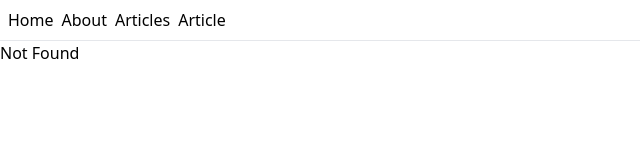
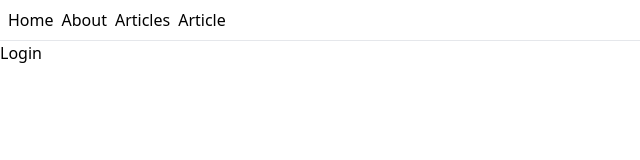
Before and after one commit to tiavina-mika/vite-template, a React (Vite) app: page /login in a window 1280 px wide. Before the commit this address had no page. Shown: the top 160 px of the page, without its empty margins (0-640 px from the left). Built offline with nearby package versions, Linux system fonts and the light colour scheme.

Commit message:
refactor routes

```diff
--- a/src/main.tsx
+++ b/src/main.tsx
@@ -2,21 +2,19 @@ import React, { StrictMode } from "react";
 import ReactDOM from "react-dom/client";
 import {
   Outlet,
-  RouterProvider,
+  // RouterProvider,
   Link,
   createRouter,
   createRoute,
   createRootRoute,
 } from "@tanstack/react-router";
 import { TanStackRouterDevtools } from "@tanstack/router-devtools";
-// import router from "./Routes";
-// import router from "./routes/routes";
-import publicRouter from "./routes/public.routes";
-import privateRouter from "./routes/private.routes";
+import CustomRouterProvider from "./routes/RouterProvider";
+import router from "./routes/routes";
 
 declare module "@tanstack/react-router" {
   interface Register {
-    router: typeof privateRouter | typeof publicRouter;
+    router: typeof router;
   }
 }
 
@@ -25,7 +23,7 @@ if (!rootElement.innerHTML) {
   const root = ReactDOM.createRoot(rootElement);
   root.render(
     <StrictMode>
-      <RouterProvider router={privateRouter} />
+      <CustomRouterProvider />
     </StrictMode>,
   );
 }
--- /dev/null
+++ b/src/routes/RouterProvider.tsx
@@ -0,0 +1,9 @@
+import React from "react";
+import { RouterProvider as TanstackRouterProvider } from "@tanstack/react-router";
+import router from "./routes";
+
+const RouterProvider = () => {
+  return <TanstackRouterProvider router={router} />;
+};
+
+export default RouterProvider;
--- a/src/routes/private.routes.tsx
+++ b/src/routes/private.routes.tsx
@@ -3,34 +3,27 @@ import Layout from "../pages/Layout";
 import Home from "../pages/Home";
 
 import {
-  createRouter,
-  createRootRoute,
   createRoute,
 } from "@tanstack/react-router";
 import ArticleLayout from "./article.routes";
-
-export const privateLayout = createRootRoute({
-  component: Layout,
-  onEnter: (match) => console.log("onEnter", match),
-});
+import { appLayout } from "./routes";
 
 const HomeRoute = createRoute({
-  getParentRoute: () => privateLayout,
+  getParentRoute: () => appLayout,
   component: Home,
   path: "/",
 });
 
 const AboutRoute = createRoute({
-  getParentRoute: () => privateLayout,
+  getParentRoute: () => appLayout,
   component: About,
   path: "/about",
 });
 
-const routeTree = privateLayout.addChildren([
+const privateRoutes = [
   HomeRoute,
   ArticleLayout,
   AboutRoute,
-]);
+]
 
-const privateRouter = createRouter({ routeTree, defaultPreload: "intent" });
-export default privateRouter;
+export default privateRoutes;
--- a/src/routes/public.routes.tsx
+++ b/src/routes/public.routes.tsx
@@ -1,30 +1,14 @@
 import React from "react";
+import { createRoute } from "@tanstack/react-router";
 
-import {
-  createRouter,
-  createRootRoute,
-  createRoute,
-} from "@tanstack/react-router";
-import ArticleLayout from "./article.routes";
-
-export const authLayout = createRootRoute({
-  component: () => (
-    <div>
-        <h5>Auth layout</h5>
-    </div>
-  ),
-  onEnter: (match) => console.log("onEnter", match),
-});
+import { appLayout } from "./routes";
 
 const Login = createRoute({
-  getParentRoute: () => authLayout,
-  component:() => <div>Login</div>,
+  getParentRoute: () => appLayout,
+  component: () => <div>Login</div>,
   path: "/login",
 });
 
+const publicRoutes = [Login];
 
-
-const routeTree = authLayout.addChildren([Login, ArticleLayout, AboutRoute]);
-
-const publicRouter = createRouter({ routeTree, defaultPreload: "intent" });
-export default publicRouter;
+export default publicRoutes;
--- /dev/null
+++ b/src/routes/routes.tsx
@@ -0,0 +1,13 @@
+import { createRouter, createRootRoute } from "@tanstack/react-router";
+import Layout from "../pages/Layout";
+import publicRoutes from "./public.routes";
+import privateRoutes from "./private.routes";
+
+export const appLayout = createRootRoute({
+  component: Layout,
+});
+
+const routeTree = appLayout.addChildren([...publicRoutes, ...privateRoutes]);
+
+const router = createRouter({ routeTree, defaultPreload: "intent" });
+export default router;
```
Also changed, not shown: src/Routes.tsx (deleted, +0 -104 lines), src/routes/article.routes.tsx (+4 -3 lines).
